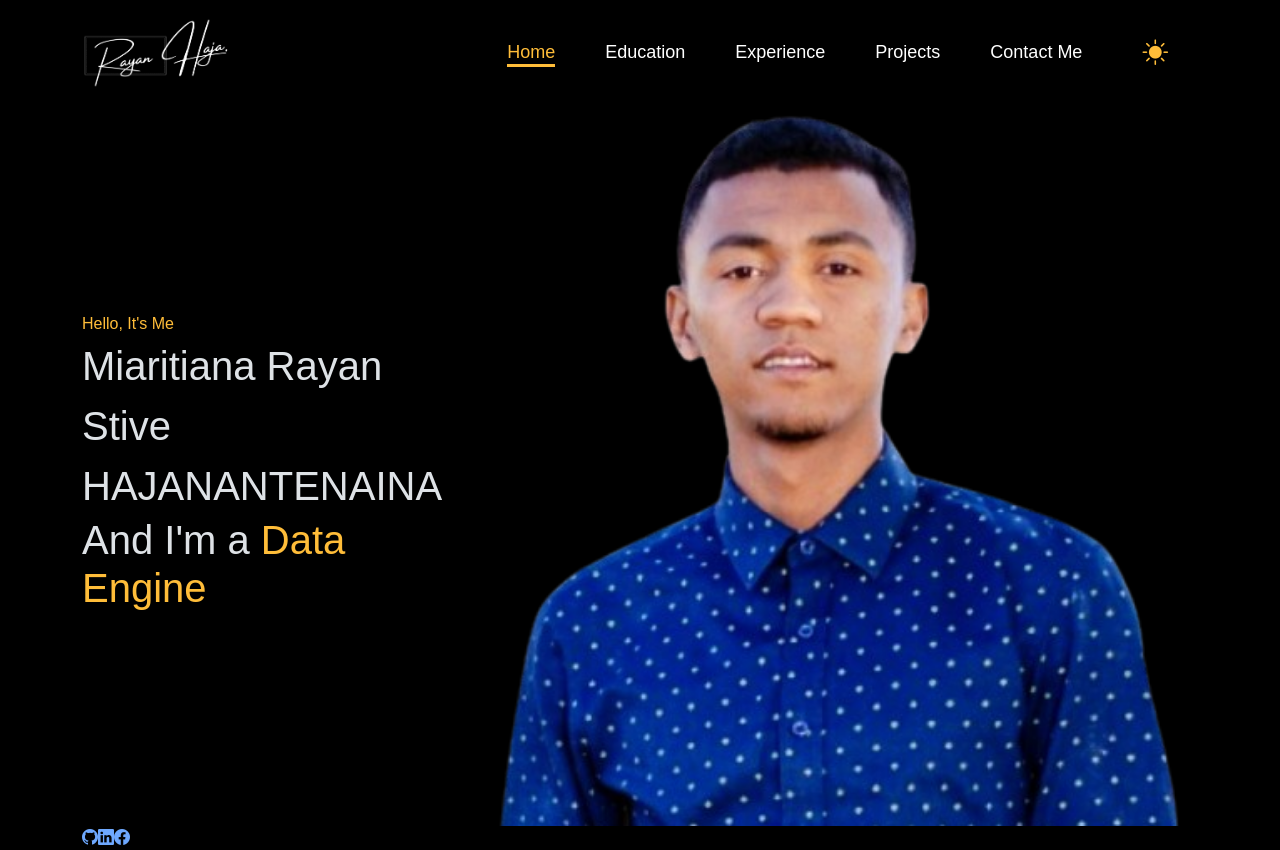
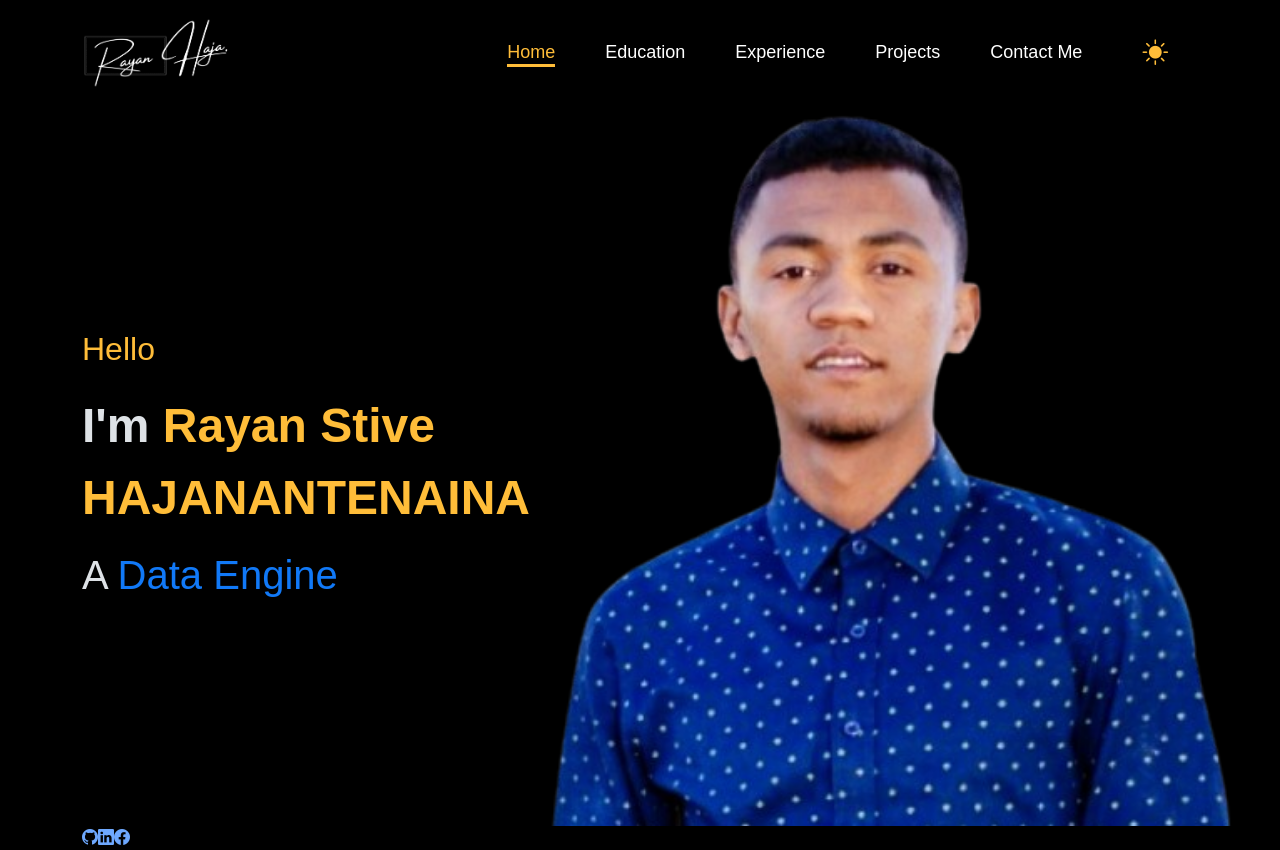
Before and after one commit to ryanhja/portfolio, a React (Create React App) app: page / in a window 1280 px wide. Built offline with nearby package versions, Linux system fonts and the light colour scheme.

Commit message:
feat(portfolio): Update Home components

```diff
--- a/src/pages/home/Home.css
+++ b/src/pages/home/Home.css
@@ -23,22 +23,30 @@
 .container_hello {
   width: 100%;
   text-align: start;
-  font-size: 1rem;
+  font-weight: 400;
+  font-size: 2rem;
   color: #ffbd39;
 }
 
 .container_bio {
-  font-size: 2.5rem;
+  font-size: 3rem;
   text-align: left;
+  font-weight: 800;
+  padding: 17px 0;
+}
+
+.container_name {
+  color: #ffbd39;
 }
 
 .poste {
-  color: #ffbd39;
+  color: #1179f7;
 }
 
 .container_poste {
   overflow: hidden;
   border-right: 0.3em solid #ffbd39;
+  font-weight: 400;
   animation: cursorWrite 4s steps(11) infinite,
     blindCursor 1s step-end infinite alternate;
 }
--- a/src/pages/home/Home.js
+++ b/src/pages/home/Home.js
@@ -8,17 +8,18 @@ const Home = () => {
       <div className="container_first_content">
         <div className="container_text">
           <div className="container_hello">
-            <span className="hello">Hello, It's Me</span>
+            <span className="hello">Hello</span>
           </div>
           <div className="container_bio">
+            I'm{" "}
             <span className="container_name">
-              Miaritiana Rayan Stive <br />
+              Rayan Stive <br />
               HAJANANTENAINA
             </span>
           </div>
           <div className="container_poste">
             <h1>
-              And I'm a{" "}
+              A{" "}
               <span className="poste">
                 <Typewriter />
               </span>
```
